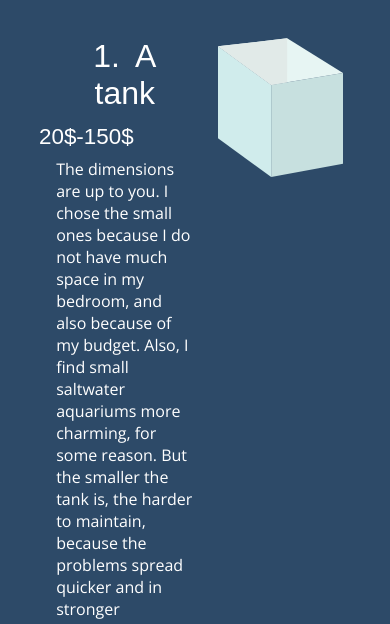
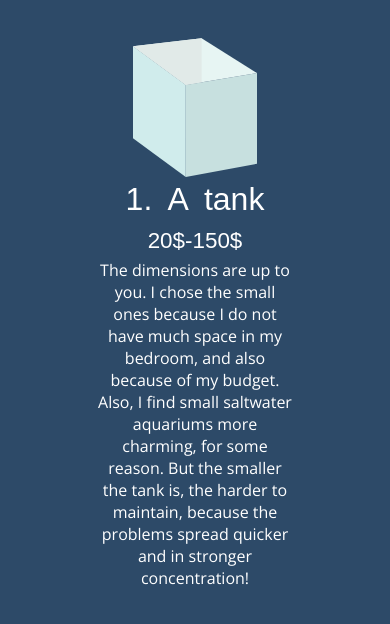
Before and after one commit to marcolamothe/marcolamothe.github.io, a plain HTML site: page ReeferCheatSheet/page/equipment.html in a window 390 px wide. Shown: the part 103-727 px from the top of the page. Drawn offline with nearby package versions, Linux system fonts and the light colour scheme; a web font is replaced by a local one.

Commit message:
reefer, responsive equipement
changements pour le responsive de la page equipement du site reefer's cheat sheet

```diff
--- a/ReeferCheatSheet/css/style.css
+++ b/ReeferCheatSheet/css/style.css
@@ -1123,26 +1123,9 @@ main{
 	}
 
 
-	/* Equipment Page */
-	.imgLeft, .imgRight{
-		float:none;
-	}
 
-	.divEquip{
-		width: 80%;
-		margin:auto;
-		text-align: center;
-	}
-
-	.pLeft, .pRight, .h2Equip{
-		float:none;
-		width: 80%;
-		margin:auto;
-	}
-
-	.pLeft, .pRight{
-		margin:10px auto 40px;
-		text-align: left;
+	.equipTextRight, .equipTextLeft{
+		width: 50%;
 	}
 
 
@@ -1198,4 +1181,30 @@ main{
     margin-bottom: 40px;
 	}
 
+	.divEquip{
+		width: 80%;
+		margin:auto;
+		text-align: center;
+	}
+
+
+	/* Equipment Page */
+	.imgLeft, .imgRight{
+		float:none;
+	}
+
+
+	.equipTextLeft, .equipTextRight{
+		float: none;
+		width: 80%;
+		margin: 0 auto 12%;
+	}
+
+	.pLeft, .pRight, .h2Equip, .h3Equip{
+		float:none;
+		width: 80%;
+		margin:auto;
+	}
+
+
 }
```
